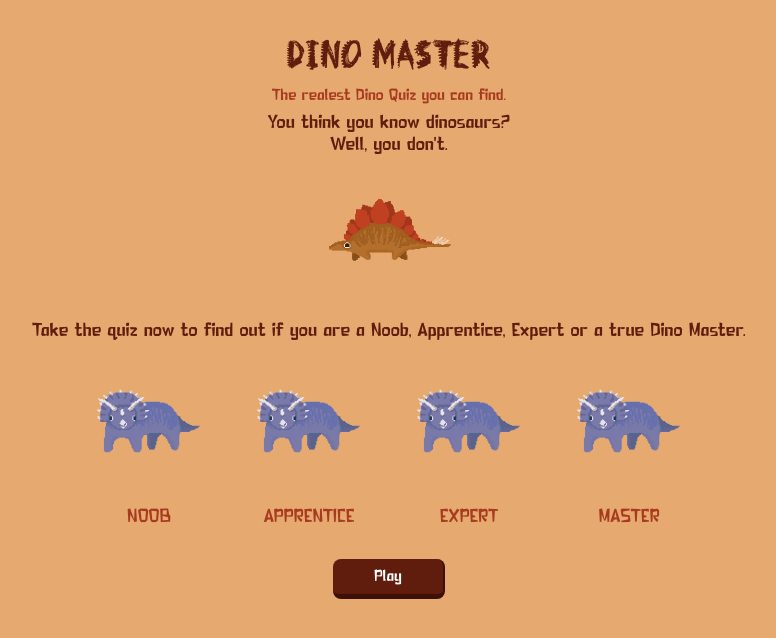
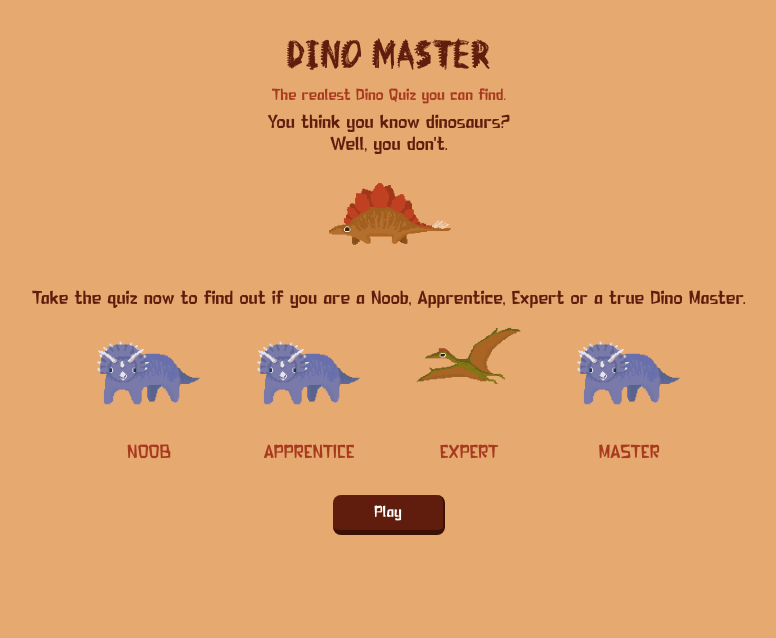
Before and after one commit to valudollar/dino-master, a React (Vite) app: page / in a window 1280 px wide. Shown: the top 638 px of the page, without its empty margins (251-1027 px from the left). Built offline with nearby package versions, Linux system fonts and the light colour scheme.

Commit message:
pete gif

```diff
--- a/src/App.css
+++ b/src/App.css
@@ -62,10 +62,11 @@
 }
 
 .gifcontainer {
-  height: 10rem;
+  height: 8rem;
   width: 10rem;
   margin: 0rem;
   border-radius: 50%;
+  object-fit: cover;
 }
 .logo {
   width: 1rem;
--- a/src/Home.jsx
+++ b/src/Home.jsx
@@ -1,6 +1,7 @@
 import { useLocation, useNavigate } from "react-router-dom";
 import stego from "./assets/stego.gif";
 import trike from "./assets/trike.gif";
+import pete from "./assets/pete.gif";
 
 function Home() {
   const navigate = useNavigate();
@@ -35,7 +36,7 @@ function Home() {
             <h3 className="badgeText">APPRENTICE</h3>
           </div>
           <div>
-            <img className="gifcontainer" src={trike}></img>
+            <img className="gifcontainer" src={pete}></img>
             <h3 className="badgeText">EXPERT</h3>
           </div>
           <div>
```
Also changed, not shown: src/assets/pete.gif (added).
